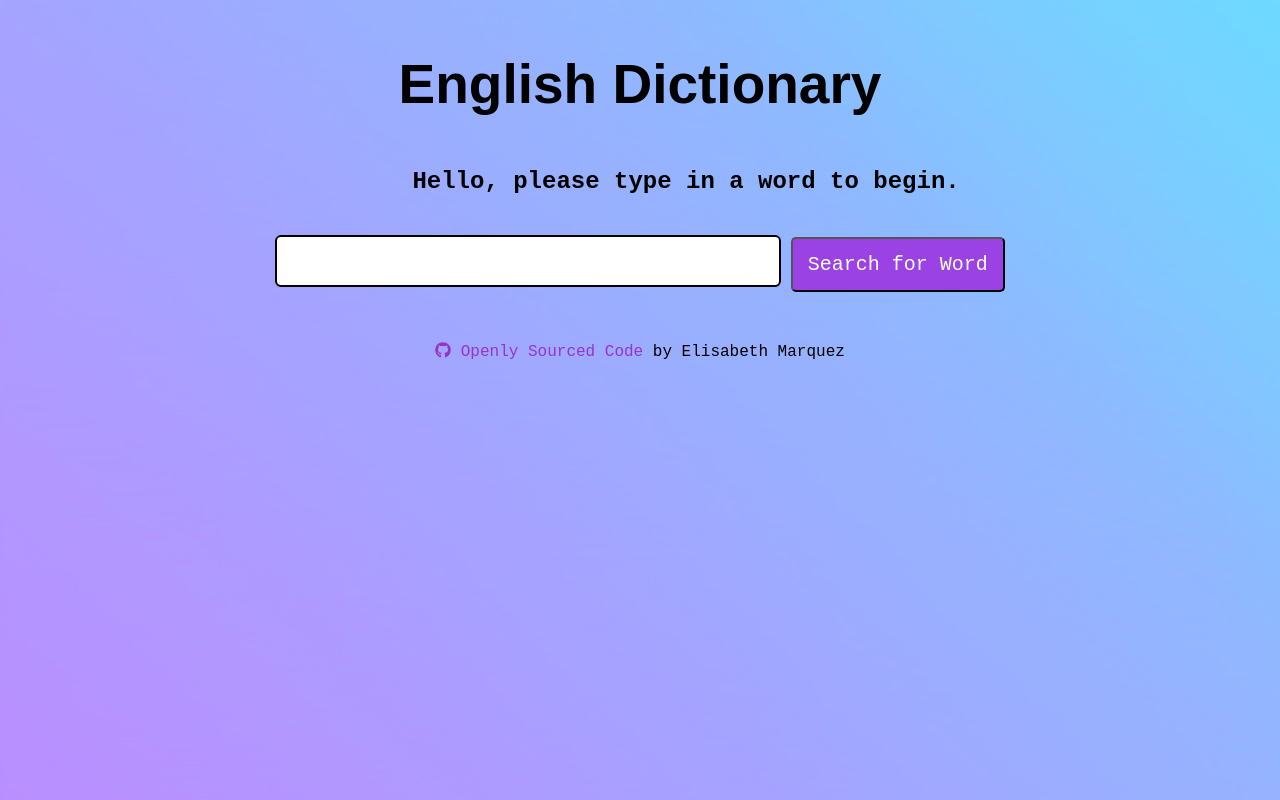
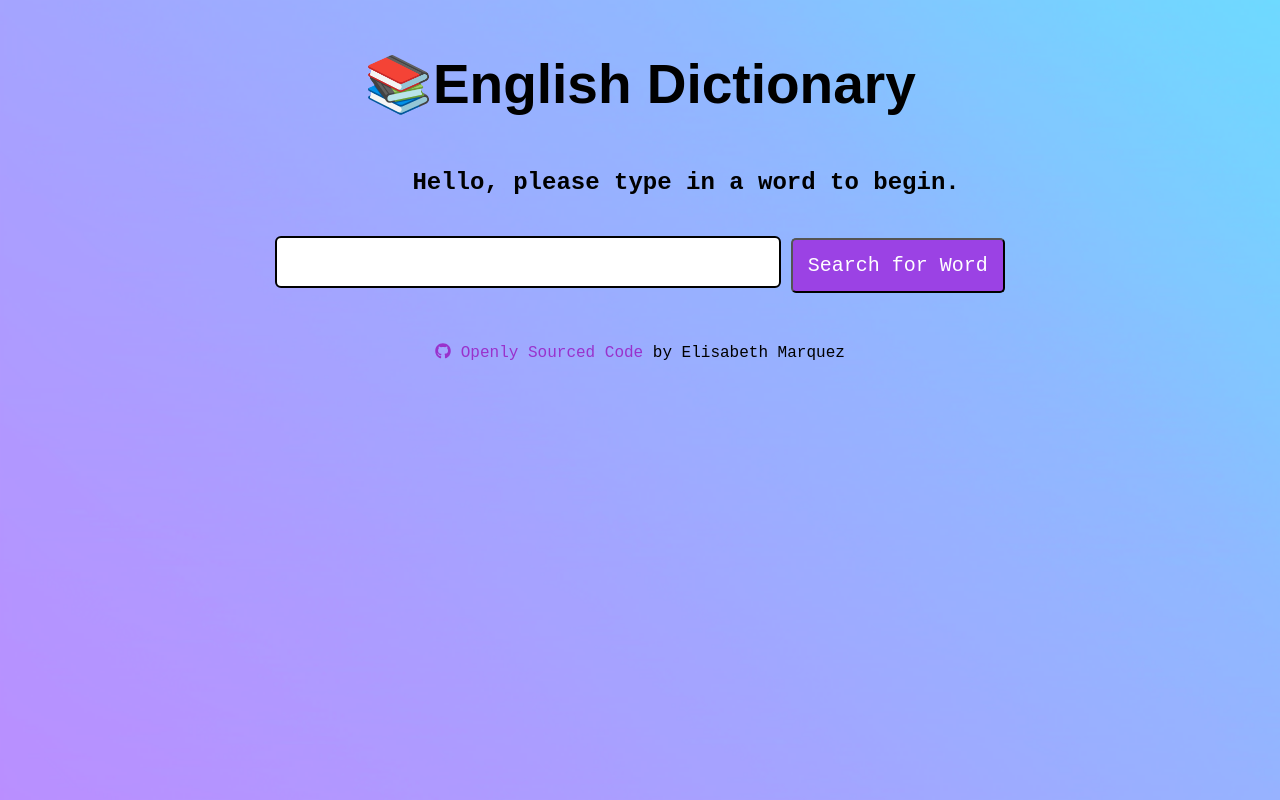
Before and after one commit to elidelmar/dictionary-react, a React (Create React App) app: page / in a window 1280 px wide. Built offline with nearby package versions, Linux system fonts and the light colour scheme.

Commit message:
emoji component

```diff
--- a/src/App.js
+++ b/src/App.js
@@ -2,15 +2,18 @@ import 'font-awesome/css/font-awesome.min.css';
 import { faGithub } from "@fortawesome/free-brands-svg-icons";
 import './App.css';
 import Dictionary from "./Dictionary";
+import Emoji from "./Emoji";
 import Font from "./Font";
 import { FontAwesomeIcon } from '@fortawesome/react-fontawesome';
+
 
 
 function App() {
   return (
     <div className="App">
       <div className="container">
-        <h1>English Dictionary</h1>
+
+      <h1><span role="img" aria-label="book">📚</span>English Dictionary</h1>
         <Font />
         <main>
           <Dictionary />
--- /dev/null
+++ b/src/Emoji.js
@@ -0,0 +1,12 @@
+import React from 'react';
+const Emoji = props => (
+    <span
+        className="emoji"
+        role="img"
+        aria-label={props.label ? props.label : ""}
+        aria-hidden={props.label ? "false" : "true"}
+    >
+        {props.symbol}
+    </span>
+);
+export default Emoji;
```
